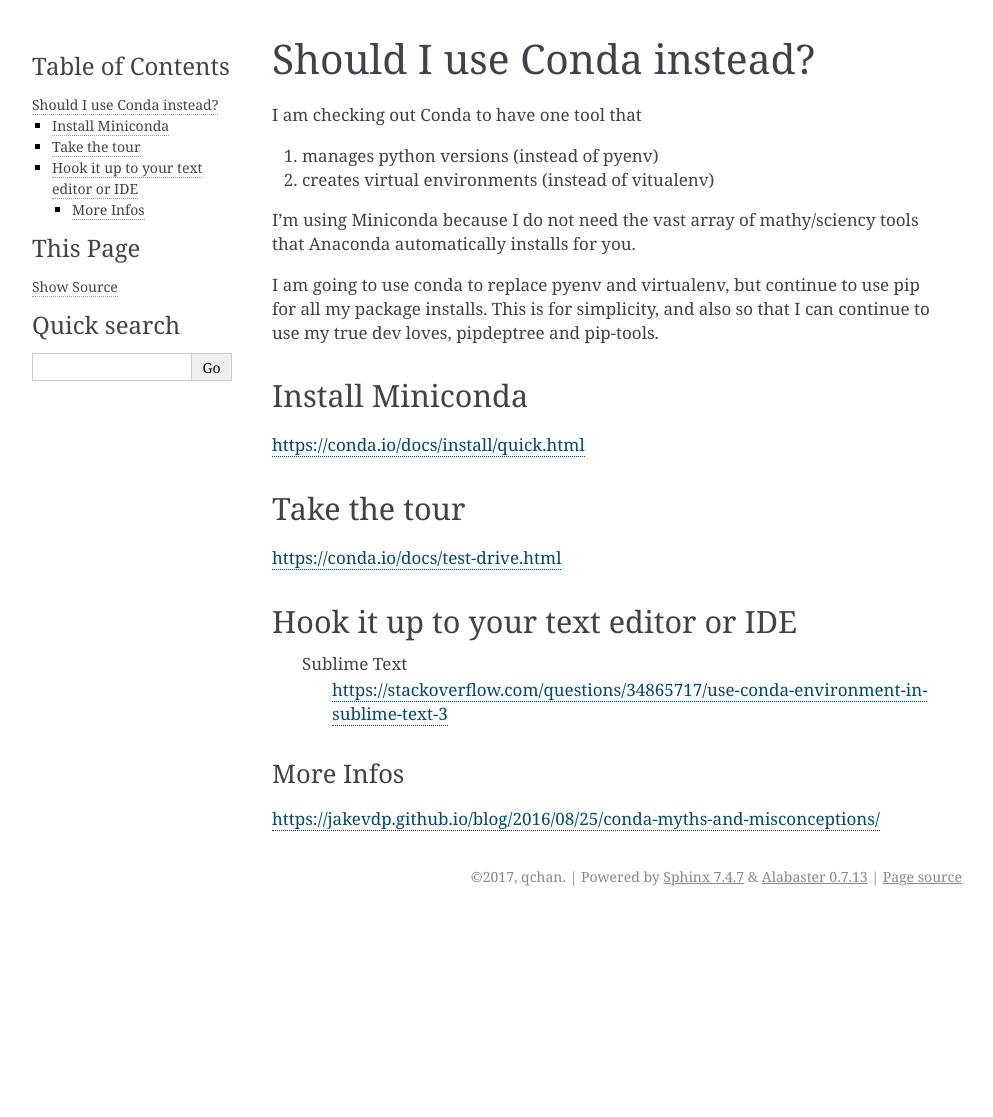
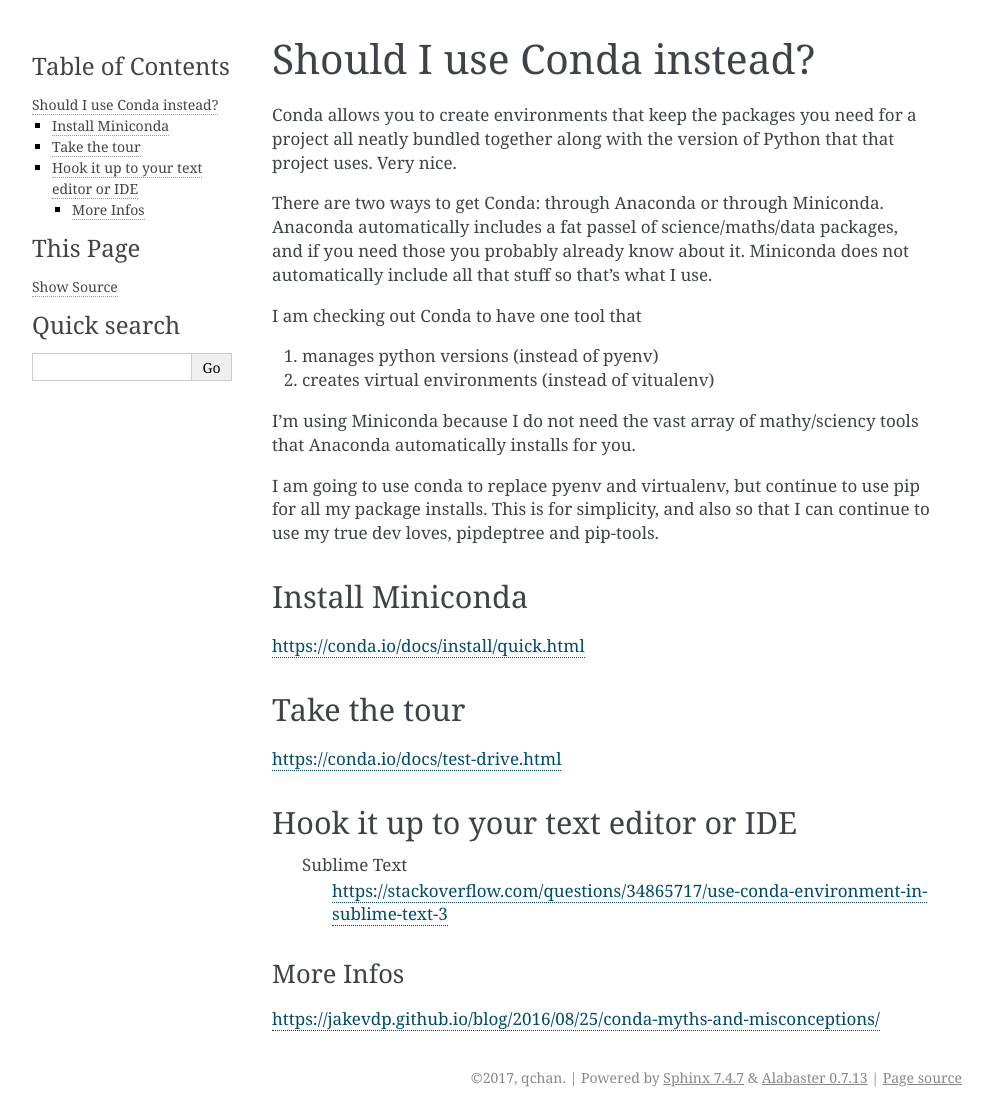
Before and after one commit to elanorigby/devbook, a Sphinx documentation site: the page built from source/conda/conda_intro.rst, in a window 1280 px wide. Shown: the whole page, without its empty margins (148-1141 px from the left). Built offline with Sphinx 7.4.7, drawn with Linux system fonts in a browser that asks for light colours; before the commit the page ends 916 px from its top, so only the background shows below that.

Commit message:
more weaksauce explaination

```diff
--- a/source/conda/conda_intro.rst
+++ b/source/conda/conda_intro.rst
@@ -1,5 +1,10 @@
 Should I use Conda instead?
 ===========================
+
+Conda allows you to create environments that keep the packages you need for a project all neatly bundled together along with the version of Python that that project uses. Very nice.
+
+There are two ways to get Conda: through Anaconda or through Miniconda. Anaconda automatically includes a fat passel of science/maths/data packages, and if you need those you probably already know about it. Miniconda does not automatically include all that stuff so that's what I use.
+
 
 I am checking out Conda to have one tool that
 
@@ -9,7 +14,6 @@
 I'm using Miniconda because I do not need the vast array of mathy/sciency tools that Anaconda automatically installs for you.
 
 I am going to use conda to replace pyenv and virtualenv, but continue to use pip for all my package installs. This is for simplicity, and also so that I can continue to use my true dev loves, pipdeptree and pip-tools.
-
 
 
 Install Miniconda
```
